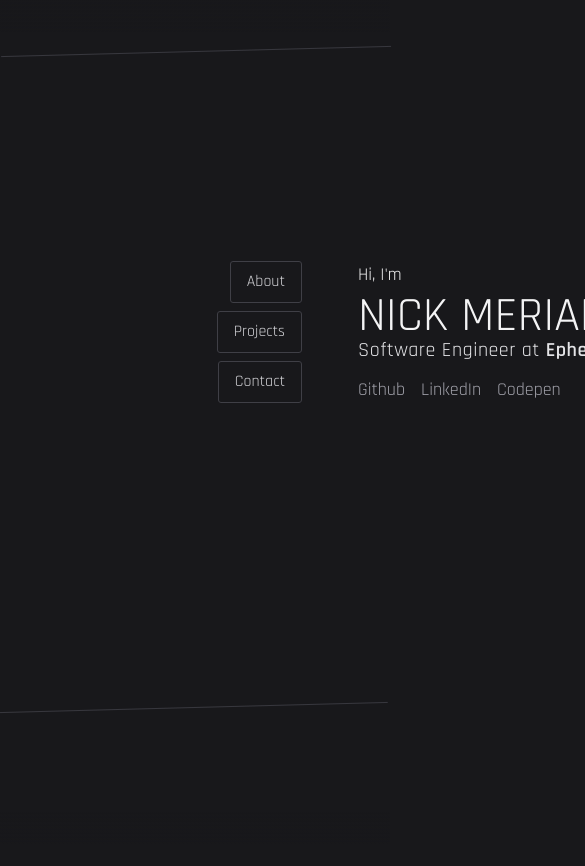
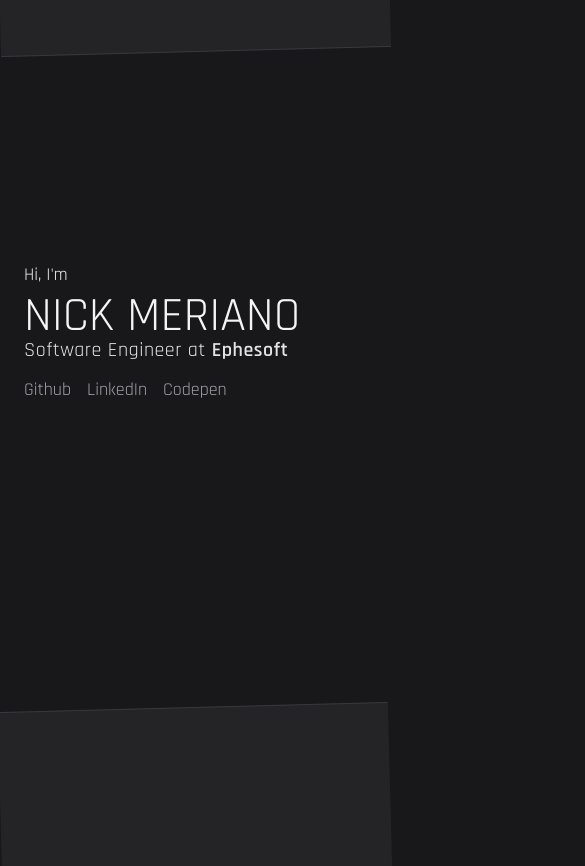
Before and after one commit to nicmeriano/nickmeriano, a Next.js app: page / in a window 390 px wide. Shown: the top 866 px of the page, 585 px wide, since content can reach past the window. Built offline with nearby package versions, Linux system fonts and the light colour scheme.

Commit message:
responsive styling - second pass

```diff
--- a/src/pages/index.tsx
+++ b/src/pages/index.tsx
@@ -5,14 +5,18 @@
     Divider,
     Grid,
     GridItem,
+    Heading,
     HStack,
     Link,
+    Show,
+    Stack,
     Tab,
     TabList,
     TabPanel,
     TabPanels,
     Tabs,
     Text,
+    useBreakpointValue,
     VStack
 } from '@chakra-ui/react';
 import type { NextPage } from 'next';
@@ -202,6 +206,7 @@
                 transform={isScrolled ? 'translateY(-100%)' : 'rotate(-1.5deg)'}
                 borderBottom="1px solid"
                 borderColor="gray.700"
+                bg="gray.800"
             ></Box>
             <Box
                 position="fixed"
@@ -214,6 +219,7 @@
                 transform={isScrolled ? 'translateY(100%)' : 'rotate(-1.5deg)'}
                 borderTop="1px solid"
                 borderColor="gray.700"
+                bg="gray.800"
             ></Box>
 
             <Box id="anchor" position="absolute" width="full" top="0px"></Box>
@@ -226,6 +232,8 @@
                 width="full"
                 h="8"
                 bg="linear-gradient(180deg,hsla(0,0%,8%,0), var(--chakra-colors-gray-900))"
+                opacity={isScrolled ? '1' : '0'}
+                transition="opacity 300ms"
             ></Box>
             <Box
                 position="fixed"
@@ -235,16 +243,19 @@
                 width="full"
                 h="8"
                 bg="linear-gradient(0deg,hsla(0,0%,8%,0), var(--chakra-colors-gray-900))"
+                opacity={isScrolled ? '1' : '0'}
+                transition="opacity 300ms"
             ></Box>
             <Grid
-                gridTemplate="sidenav main"
-                gridTemplateColumns="1fr minmax(600px,770px)"
+                gridTemplateAreas={{ base: `'main main'`, lg: `'sidenav main'` }}
+                gridTemplateColumns="1fr 2fr"
                 mx="auto"
-                width="fit-content"
-                gap="4"
+                width="full"
+                maxWidth={{ base: 'lg', lg: '5xl' }}
                 pt="30vh"
+                gap="2"
             >
-                <GridItem width="310px" height="100%">
+                <GridItem width="100%" height="100%" gridArea="sidenav" display={{ base: 'none', lg: 'block' }} pl="6">
                     <VStack color="gray.300" alignItems="end" position="sticky" p="2" top="60px">
                         <NavLink
                             expanded={isScrolled}
@@ -269,11 +280,17 @@
                         </NavLink>
                     </VStack>
                 </GridItem>
-                <GridItem w="100%" h="full" p="8" pt="2" color="gray.100" pb="80vh">
-                    <HStack justify="start" align="start" gap="24">
-                        <Box as="section" mb="24">
+                <GridItem w="full" h="full" p="6" pt="2" color="gray.100" pb="60vh" gridArea="main">
+                    <Stack
+                        justify="space-between"
+                        align="start"
+                        gap="12"
+                        maxWidth="lg"
+                        direction={{ base: 'column-reverse', sm: 'row' }}
+                    >
+                        <Box as="section" mb="32">
                             <Text fontSize="lg">Hi, I&apos;m</Text>
-                            <Text fontSize="5xl" lineHeight="none" mt="1" textTransform="uppercase">
+                            <Text fontSize="5xl" lineHeight="none" mt="1" textTransform="uppercase" whiteSpace="nowrap">
                                 Nick Meriano
                             </Text>
                             <Text fontSize="xl" lineHeight="none" letterSpacing="wide" color="gray.200">
@@ -302,22 +319,34 @@
                                 </Link>
                             </HStack>
                         </Box>
-                        <Avatar
-                            border="4px solid var(--chakra-colors-gray-200)"
-                            w="128px"
-                            src="https://www.nickmeriano.com/static/43da40990a73c2290eeada7980c22078/59139/profile-img.png"
-                        ></Avatar>
-                    </HStack>
+                        <Show above="sm">
+                            <Avatar
+                                border="4px solid var(--chakra-colors-gray-200)"
+                                size={useBreakpointValue({ base: 'xl', md: '2xl' })}
+                                src="https://www.nickmeriano.com/static/43da40990a73c2290eeada7980c22078/59139/profile-img.png"
+                            ></Avatar>
+                        </Show>
+                    </Stack>
                     <Box
                         as="section"
                         data-section="about"
                         opacity={isScrolled ? 1 : 0}
                         transition="opacity 300ms"
                         fontSize="lg"
-                        mb="64"
+                        mb="24"
                         id="about"
-                        maxWidth="550px"
+                        pt="8"
                     >
+                        <Heading
+                            mb="8"
+                            color="gray.500"
+                            textTransform="uppercase"
+                            fontWeight="medium"
+                            fontSize="2xl"
+                            letterSpacing="widest"
+                        >
+                            Profile
+                        </Heading>
                         <Tabs colorScheme="orange">
                             <TabList mb="6" borderColor="gray.800">
                                 <Tab>Intro</Tab>
@@ -346,7 +375,8 @@
                                     <VStack alignItems="start">
                                         <Text mb="6">
                                             {' '}
-                                            Here&apos;s a (small) list of tools, languages and frameworks I use daily:
+                                            Here&apos;s a (small) list of tools, languages and frameworks I frequently
+                                            use:
                                         </Text>
 
                                         <Divider borderColor="gray.700" />
@@ -411,11 +441,19 @@
                         transition="opacity 300ms"
                         fontSize="lg"
                         mb="64"
+                        pt="8"
                         id="projects"
                     >
-                        <Text mb="8" color="gray.500" textTransform="uppercase" fontWeight="medium">
-                            Projects
-                        </Text>
+                        <Heading
+                            mb="8"
+                            color="gray.500"
+                            textTransform="uppercase"
+                            fontWeight="medium"
+                            fontSize="2xl"
+                            letterSpacing="widest"
+                        >
+                            Open Source
+                        </Heading>
                         <VStack wrap="wrap" gap="2" spacing="0" role="group">
                             {projects.map((project) => (
                                 <Box
@@ -431,7 +469,6 @@
                                     cursor="pointer"
                                     transition="transform 200ms ease-in-out, opacity 200ms"
                                     _hover={{
-                                        // transform: 'scale(1.06)',
                                         opacity: '1 !important'
                                     }}
                                 >
@@ -458,29 +495,6 @@
                                 </Box>
                             ))}
                         </VStack>
-                        {/* <HStack wrap="wrap" gap="8" spacing="0">
-                            {projects.map((project) => (
-                                <Box
-                                    key={project.name}
-                                    h="480px"
-                                    w="320px"
-                                    borderRadius="md"
-                                    position="relative"
-                                    _even={{ transform: 'translateY(50px)' }}
-                                    bg={`linear-gradient(0deg, rgb(34, 35, 38) 9%, rgba(33, 34, 37, 0.89) 42%, rgba(34, 35, 38, 0) 156%), url(${project.img}) center top / cover`}
-                                    opacity=".7"
-                                    cursor="pointer"
-                                    transition="transform 300ms, opacity 300ms"
-                                    _hover={{
-                                        transform: 'scale(1.02)',
-                                        opacity: 1,
-                                        _even: {
-                                            transform: 'scale(1.02) translateY(50px)'
-                                        }
-                                    }}
-                                ></Box>
-                            ))}
-                        </HStack> */}
                     </Box>
                     <Box
                         as="section"
@@ -490,10 +504,29 @@
                         fontSize="lg"
                         mb="24"
                         id="contact"
+                        color="gray.300"
+                        pt="8"
                     >
-                        <Text mb="8" color="gray.500" textTransform="uppercase" fontWeight="medium">
-                            Contact
-                        </Text>
+                        <Heading
+                            mb="8"
+                            color="gray.500"
+                            textTransform="uppercase"
+                            fontWeight="medium"
+                            fontSize="2xl"
+                            letterSpacing="widest"
+                        >
+                            Let&apos;s Connect
+                        </Heading>
+                        <VStack alignItems="start" letterSpacing="wide">
+                            <Text>
+                                Looking to hire a frontend engineer, chat about web development or just want to say hi?
+                                Whatever it is, shoot me an email at{' '}
+                                <Link href="mailto:nicmeriano@gmail.com" color="orange">
+                                    nicmeriano@gmail.com
+                                </Link>{' '}
+                                and I&apos;ll get back to you as soon as I can.
+                            </Text>
+                        </VStack>
                     </Box>
                 </GridItem>
             </Grid>
--- a/src/theme/index.ts
+++ b/src/theme/index.ts
@@ -11,7 +11,7 @@
 };
 
 const {
-    components: { Tabs, Badge, Divider }
+    components: { Tabs, Badge, Divider, Avatar }
 } = extendTheme() as ChakraTheme;
 
 // Remove Tab outline when focused
@@ -20,7 +20,7 @@
 export const theme: ChakraTheme = {
     direction,
     ...foundations,
-    components: { Tabs, Badge, Divider },
+    components: { Tabs, Badge, Divider, Avatar },
     styles,
     config
 };
--- a/src/theme/styles.ts
+++ b/src/theme/styles.ts
@@ -14,7 +14,8 @@
             bg: mode('white', 'gray.900')(props),
             transitionProperty: 'background-color',
             transitionDuration: 'normal',
-            lineHeight: 'base'
+            lineHeight: 'base',
+            overflowX: 'hidden'
         },
         '*::placeholder': {
             color: mode('gray.500', 'gray.200')(props)
```
